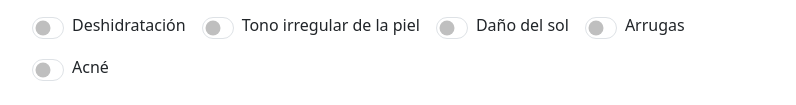
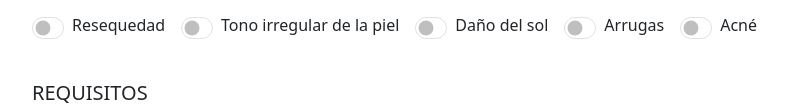
Before and after one commit to juancamilorivas/form-test, a plain HTML site: page index.html in a window 1280 px wide. Shown: the part 1103-1208 px from the top of the page, without its empty margins (233-1029 px from the left). Drawn offline with nearby package versions, Linux system fonts and the light colour scheme.

Commit message:
resequeda en vez de deshidratacion

```diff
--- a/index.html
+++ b/index.html
@@ -299,7 +299,6 @@
           <input type="hidden" name="_returnXML" value="0" />
           <input type="hidden" name="_successURL" value="[SUCCESS.html]" />
           <input type="hidden" name="_errorURL" value="[ERROR.html]" />
-          <input type="hidden" name="Brand" value="[HelpDesk]" />
           <input type="hidden" name="Channel" value="Landing Page" />
           <input type="hidden" name="subjectArea" value="Loreal" />
           <input type="hidden" name="Campaign_name" value="[HelpDesk]" />
@@ -581,7 +580,7 @@
                     class="form-check-label"
                     for="flexSwitchCheckDefault"
                   ></label>
-                  <p>Deshidratación</p>
+                  <p>Resequedad</p>
                 </div>
 
                 <div class="form-check form-switch form-check-inline">
```
